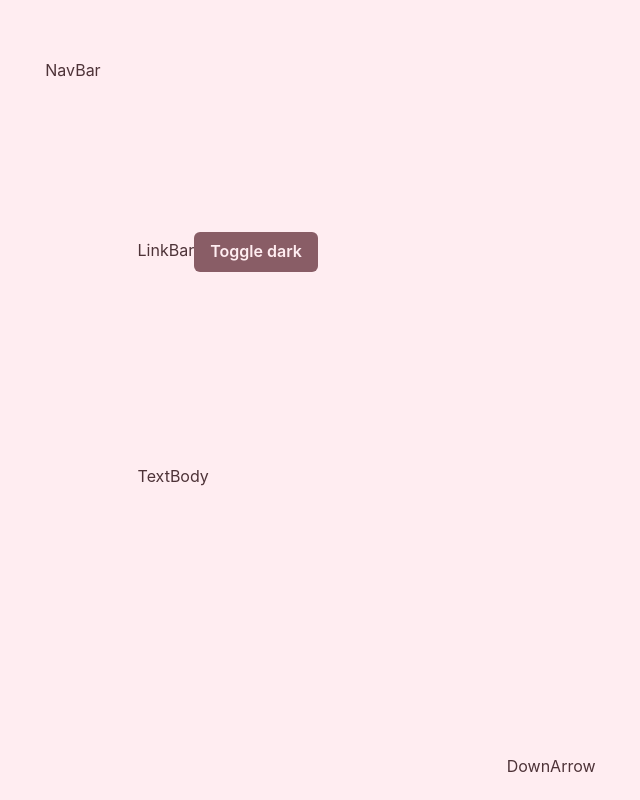
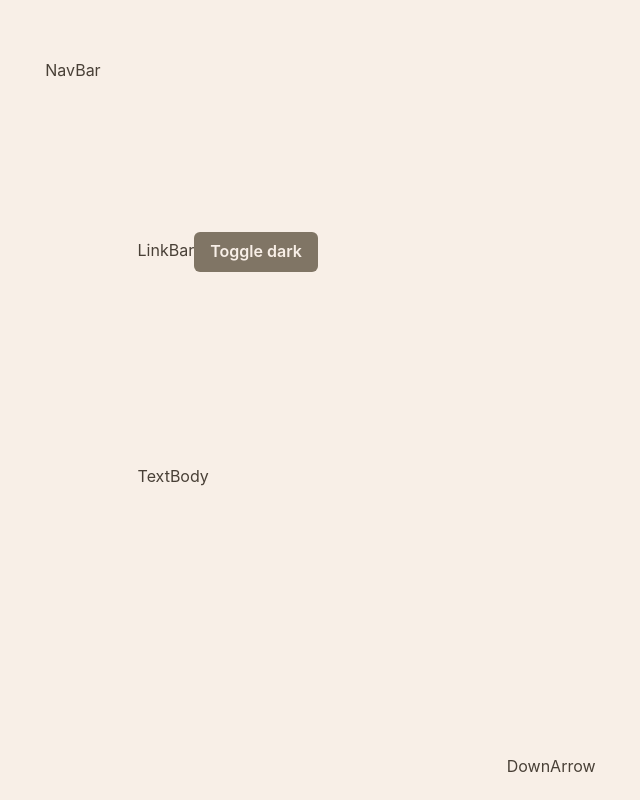
Before and after one commit to Maaz-Selia/my-site, a React (Vite) app: page / in a window 1280 px wide. Shown: the whole page, without its empty margins (47-687 px from the left). Built offline with nearby package versions, Linux system fonts and the light colour scheme.

Commit message:
Changed Light mode to default and to not follow system settings

```diff
--- a/src/components/Homepage.tsx
+++ b/src/components/Homepage.tsx
@@ -1,13 +1,7 @@
 import { Button, Grid, GridItem, useColorMode, useColorModeValue } from '@chakra-ui/react';
-import { darkBrown, lightBrown } from '../constants/myColors';
 
 const Homepage = () => {
     const { colorMode, toggleColorMode } = useColorMode();
-
-    //const bg = useColorModeValue(lightBrown, darkBrown);
-    //const altbg = useColorModeValue(darkBrown, lightBrown);
-
-
 
     return (
         <Grid h='100vh'
--- a/src/constants/myColors.ts
+++ b/src/constants/myColors.ts
@@ -1,16 +1,19 @@
+/* Colours from original Figma Design */
 export const darkBrown =  '#716758';
 export const lightBrown = '#E9DCD6';
 export const altBrown = '#D9C9C1';
 
+
+/* Colour pallete from Smart Swatch: https://smart-swatch.netlify.app */
 export const myPallete = {
-  50: '#ffedf1',
-  100: '#e4d0d4',
-  200: '#cdb2b8',
-  300: '#b8949c',
-  400: '#a2767f',
-  500: '#895d66',
-  600: '#6b474f',
-  700: '#4e3338',
-  800: '#311e22',
-  900: '#18060a',
+  50: '#f8efe7',
+  100: '#e0d7d0',
+  200: '#c8bfb6',
+  300: '#b1a69b',
+  400: '#9a8d7f',
+  500: '#807565',
+  600: '#645b4e',
+  700: '#494037',
+  800: '#2c251e',
+  900: '#120900',
 };
--- a/src/theme.ts
+++ b/src/theme.ts
@@ -1,18 +1,18 @@
 import { ThemeConfig, extendTheme, withDefaultColorScheme } from "@chakra-ui/react";
 import { myPallete } from "./constants/myColors";
 
-/* config settings for light-dark mode, follows system setting changes */
+/* Default set to Light -> Does not follow system setting changes */
 const config: ThemeConfig = {
-    initialColorMode: 'system',
-    useSystemColorMode: true,
+    initialColorMode: 'light',
+    useSystemColorMode: false,
 }
 
 const theme = extendTheme({
     config,
     colors: {
-        /* Colour pallete from Smart Swatch: https://smart-swatch.netlify.app/#716758 */
         myPallete:
         {
+            /* Spread myPallete object from "./constants/myColors" */
           ...myPallete
         },
         'white': myPallete[50],
```
Lines whose indentation alone changed are shown as unchanged.
